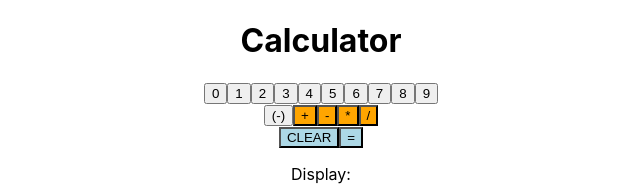
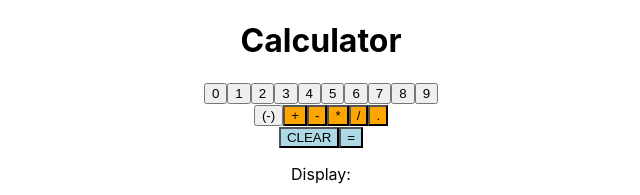
Before and after one commit to folabia1/calculator, a React (Create React App) app: page / in a window 1280 px wide. Shown: the top 195 px of the page, without its empty margins (319-959 px from the left). Built offline with nearby package versions, Linux system fonts and the light colour scheme.

Commit message:
Update Calculator.js

```diff
--- a/src/components/Calculator.js
+++ b/src/components/Calculator.js
@@ -16,8 +16,7 @@ export function Calculator(props) {
         if (doesStackHoldResult) {
           return [value];
         }
-        if (prevStack.length === 0) {
-          setDoesStackHoldResult(false);
+        if (prevStack.length === 0) { // stack is empty
           return [value];
         }
 
@@ -32,26 +31,39 @@ export function Calculator(props) {
     } else if (value === "_") { // (-) NEGATIVE
       setStack((prevStack) => {
         if (prevStack.length === 0) { // stack is empty
-          setDoesStackHoldResult(false)
-          return ["_"];
-        } else if (!isNaN(prevStack[prevStack.length-1])) { // final stack item is a number
-          return [...prevStack]
+          return [value];
+        }
+
+        if (/^[+\-*/]$/.test(prevStack[prevStack.length-1])) { // final stack item is an operation
+          return [...prevStack, value]
+        } else { // final stack item is a number or (-)
+          return prevStack
+        }
+      })
+    } else if (value === ".") { // DECIMAL POINT
+      setStack((prevStack) => {
+        if (doesStackHoldResult) {
+          return prevStack;
+        }
+        if (prevStack.length === 0) { // stack is empty
+          return [];
+        }
+        if (!isNaN(prevStack[prevStack.length-1]) && Number.isInteger(parseFloat(prevStack[prevStack.length-1]))) { // final stack item is a INTEGER
+          return [...prevStack.slice(0, -1), prevStack[prevStack.length-1] + (value)]
         } else { // final stack item is an operation or (-)
-          // setDoesStackHoldResult(false)
-          return [...prevStack, value]
+          return prevStack
         }
       })
     } else { // OPERATION
       setStack((prevStack) => {
-        setDoesStackHoldResult(false);
-        if (prevStack.length === 0) {
+        if (prevStack.length === 0) { // stack is empty
           return [];
         }
-
+        setDoesStackHoldResult(false);
         if (!isNaN(prevStack[prevStack.length-1])) { // final stack item is a number
           return [...prevStack, value]
-        } else { // final stack item is an operation or (-)
-          return [...prevStack]
+        } else { // final stack item is an operation or (-) or decimal point
+          return prevStack
         }
       })
     }
@@ -74,26 +86,27 @@ export function Calculator(props) {
       case "*":
         return parseFloat(num1) * parseFloat(num2);
       case "/":
-        return Math.floor(parseFloat(num1) / parseFloat(num2));
+        return parseFloat(num1) / parseFloat(num2);
       default:
         return null;
     }
   }
 
   function calculate() {
+    if (isNaN(stack[stack.length-1])) {
+      return;
+    }
     let inputNumbers = []
     let inputOperations = []
     stack.forEach((symbol, index) => {index%2===0
       ? inputNumbers.push(symbol)
       : inputOperations.push(symbol)
     })
-    // console.log(inputNumbers, inputOperations);
     let foundIndex;
     let value;
     ["/","*","+","-"].forEach((opType) => {
       foundIndex = inputOperations.findIndex(item => item === opType);
       while (foundIndex !== -1) {
-        console.log(inputNumbers, inputOperations);
         value = simpleOp(opType, inputNumbers[foundIndex], inputNumbers[foundIndex+1]);
         inputNumbers.splice(foundIndex,2,value.toString());
         inputOperations.splice(foundIndex,1);
@@ -107,7 +120,7 @@ export function Calculator(props) {
 
 
   const numbers = ["0","1","2","3","4","5","6","7","8","9"];
-  const operations = ['+','-','*','/']//.concat(['^','(',')']);
+  const operations = ['+','-','*','/',"."]//.concat(['^','(',')']);
   return (
     <div className="Calculator">
       <div className="Numbers">
```
